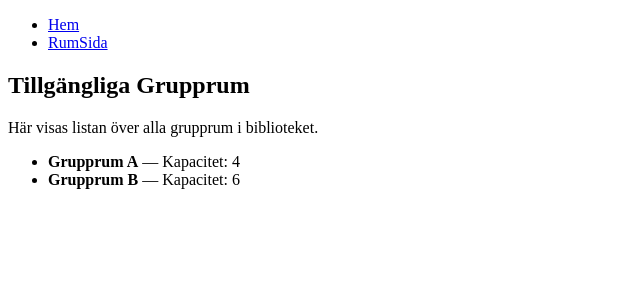
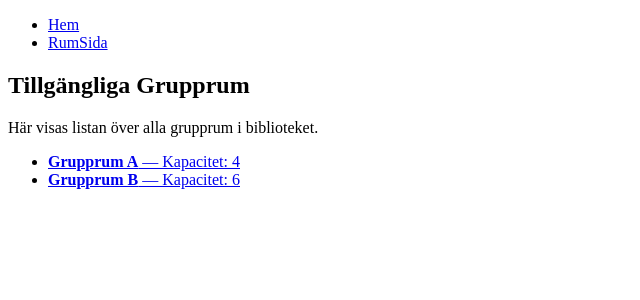
Before and after one commit to MelvinAnderhagen/grupp4-ts-examinerande, a React (Vite) app: page /rumsida in a window 1280 px wide. Shown: the top 300 px of the page, without its empty margins (0-640 px from the left). Built offline with nearby package versions, Linux system fonts and the light colour scheme; data requests are answered from the project's data file.

Commit message:
Added link to detailed room page, now you can enter details of a room through all rooms page.

```diff
--- a/src/pages/RumSida.tsx
+++ b/src/pages/RumSida.tsx
@@ -1,3 +1,4 @@
+import { Link } from "react-router";
 import { useFetch } from "../hooks/useFetch";
 import type { Rum } from "../types/rum";
 
@@ -17,7 +18,7 @@
     return (
       <div>
         <h2>Tillgängliga Grupprum</h2>
-        <p>
+        <p role="alert">
           Kunde inte hämta rum just nu. Försök ladda om sidan.
           {import.meta.env.DEV && ` (${error})`}
         </p>
@@ -42,7 +43,9 @@
       <ul>
         {rum.map((r) => (
           <li key={r.id}>
-            <strong>{r.name}</strong> — Kapacitet: {r.capacity}
+            <Link to={`/rumdetaljsida/${r.id}`}>
+              <strong>{r.name}</strong> — Kapacitet: {r.capacity}
+            </Link>
           </li>
         ))}
       </ul>
```
